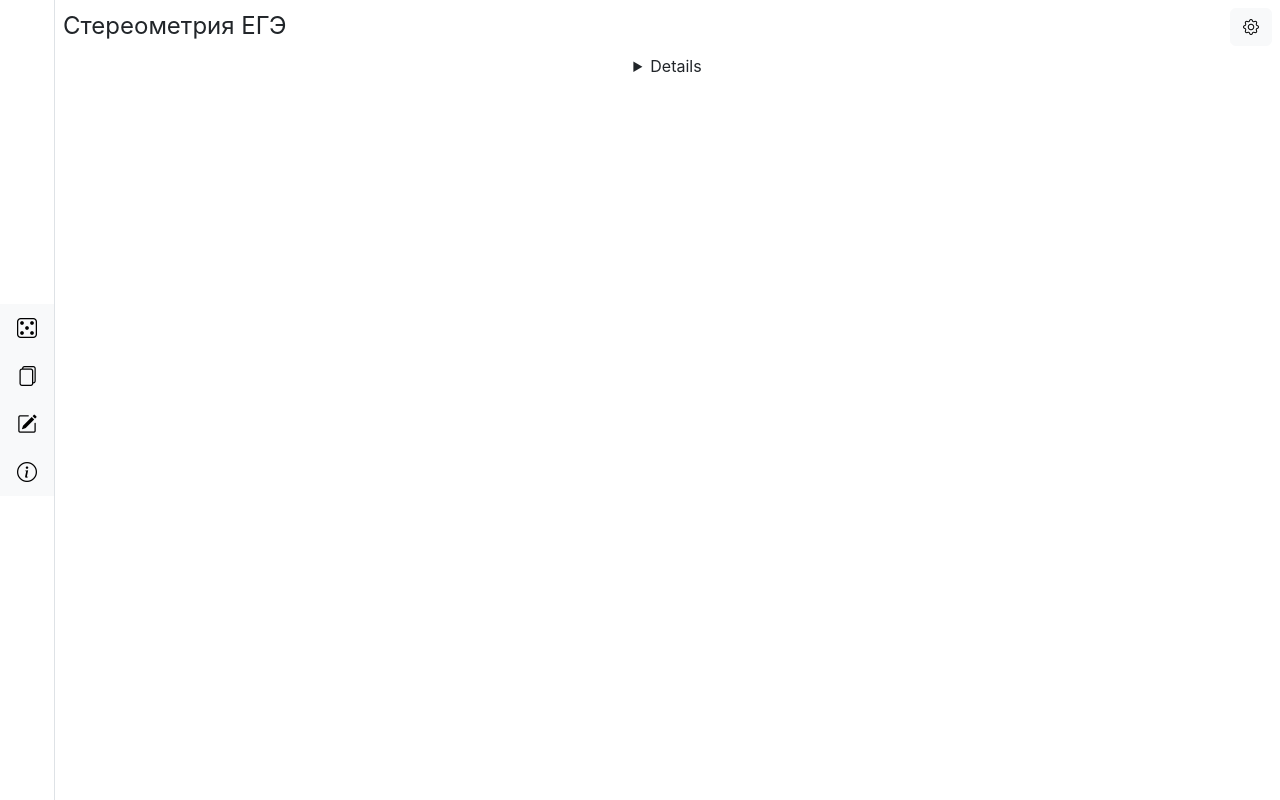
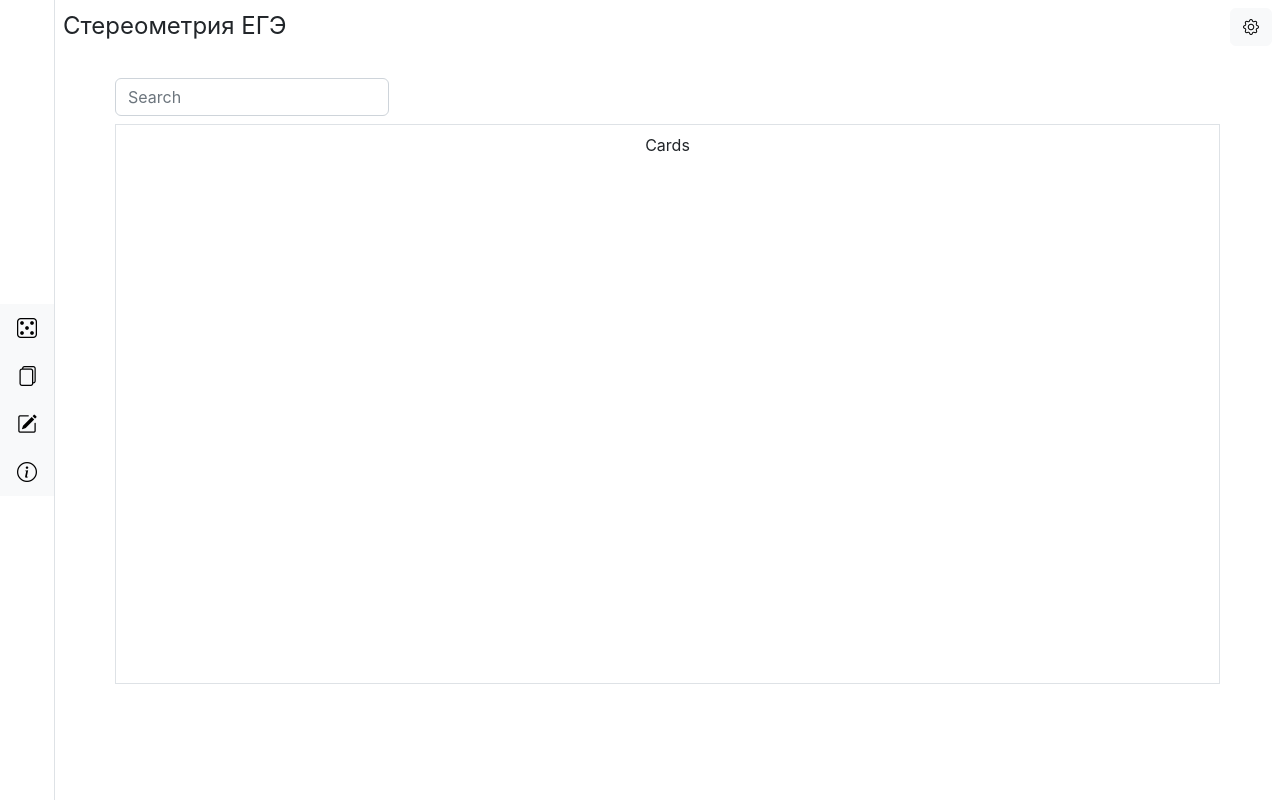
Before and after one commit to nkg-17/math-tests, a React (Create React App) app: page / in a window 1280 px wide. Built offline with nearby package versions, Linux system fonts and the light colour scheme.

Commit message:
Added DefaultLayout, cleaned up, looks nice and simple now

```diff
--- a/src/App.css
+++ /dev/null
@@ -1,4 +0,0 @@
-
-.App {
-  text-align: center;
-}
--- a/src/App.js
+++ b/src/App.js
@@ -1,25 +1,12 @@
-import './App.css';
-
-import { Row, Col } from 'react-bootstrap';
-
-import Pages from 'components/Pages';
-import Header from 'components/Header';
-import SideMenu from 'components/SideMenu';
+import PageRouter from 'components/PageRouter';
+import DefaultLayout from 'layouts/DefaultLayout';
 
 
 function App() {
 	return (
-		<div className="App">
-			<Row className="vw-100 g-0">
-				<Col className="col-auto">
-					<SideMenu />
-				</Col>
-				<Col>
-					<Header />
-					<Pages />
-				</Col>
-			</Row>
-		</div>
+		<DefaultLayout>
+			<PageRouter />
+		</DefaultLayout>
 	);
 }
 
--- a/src/components/Header/Header.css
+++ b/src/components/Header/Header.css
@@ -1,13 +1,7 @@
 
 
 .Header {
-	width: 100%;
-
-	display: flex;
-	flex-direction: row;
-	justify-content: space-between;
-
-	padding: 12px;
+	/*box-shadow: 0px 5px 5px 0px white;*/
 }
 
 .Header-Title {
--- a/src/components/Header/index.js
+++ b/src/components/Header/index.js
@@ -5,7 +5,7 @@ import Button from 'components/Buttons/Button';
 
 function Header(props) {
 	return (
-		<Container fluid className="sticky-top bg-white p-2 d-flex flex-row justify-content-between">
+		<Container fluid className="Header sticky-top bg-white p-2 d-flex flex-row justify-content-between">
 			<div className="Header-Title">Стереометрия ЕГЭ</div>
 			<Button variant="light"><i className="bi bi-gear" /></Button>
 		</Container>
--- /dev/null
+++ b/src/layouts/DefaultLayout/index.css
@@ -0,0 +1,4 @@
+
+.LayoutContent {
+	text-align: center;
+}
--- /dev/null
+++ b/src/layouts/DefaultLayout/index.js
@@ -0,0 +1,25 @@
+import './index.css';
+
+import { Row, Col } from 'react-bootstrap';
+
+import Header from 'components/Header';
+import SideMenu from 'components/SideMenu';
+
+
+function DefaultLayout(props) {
+	return (
+		<Row className="vw-100 g-0">
+			<Col className="col-auto">
+				<SideMenu />
+			</Col>
+			<Col>
+				<Header />
+				<div className="LayoutContent px-5 pb-5 pt-4">
+					{props.children}
+				</div>
+			</Col>
+		</Row>
+	);
+}
+
+export default DefaultLayout;
--- a/src/pages/Catalog/index.js
+++ b/src/pages/Catalog/index.js
@@ -1,14 +1,26 @@
-import './Catalog.css';
-
-import { Container } from 'react-bootstrap';
+import { Container, Stack, Form, Row, Col } from 'react-bootstrap';
 
 
 function Catalog(props) {
 	return (
 		<Container fluid>
-			<details>
-				<br /><br /><br /><br /><br /><br /><br /><br /><br /><br /><br /><br /><br /><br /><br /><br /><br /><br /><br /><br /><br /><br /><br /><br /><br /><br /><br /><br /><br /><br /><br /><br /><br /><br /><br /><br /><br /><br /><br /><br /><br /><br /><br /><br /><br /><br /><br /><br /><br /><br /><br /><br /><br /><br /><br /><br /><br /><br />
-			</details>
+			<Stack gap={2}>
+
+				<Row>
+					<Col className="col-auto d-flex flex-row justify-content-start">
+						<Form.Control placeholder="Search" />
+					</Col>
+				</Row>
+
+				<Row>
+					<Col>
+						<Container fluid className="border p-2" style={{ height: "35rem" }}>
+							Cards
+						</Container>
+					</Col>
+				</Row>
+
+			</Stack>
 		</Container>
 	);
 }
```
Also changed, not shown: src/components/PageRouter/index.js (renamed from src/components/Pages/index.js, +4 -4 lines), src/pages/Catalog/Catalog.css (deleted), 1 other file (tests, documents, lock files or other folders).
